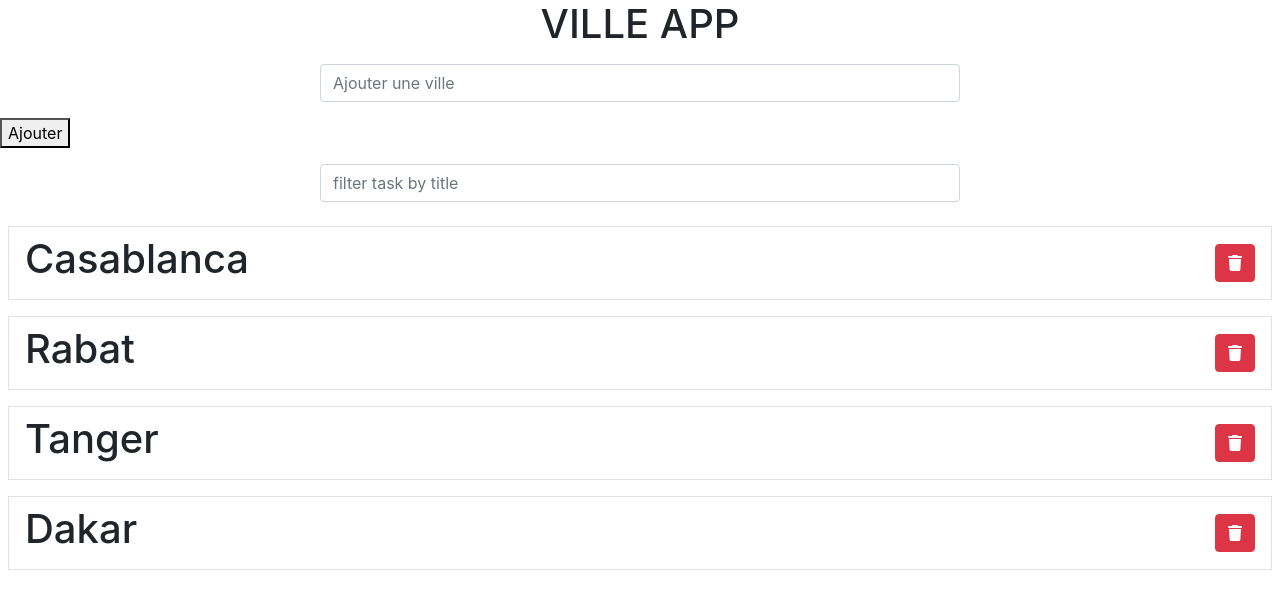
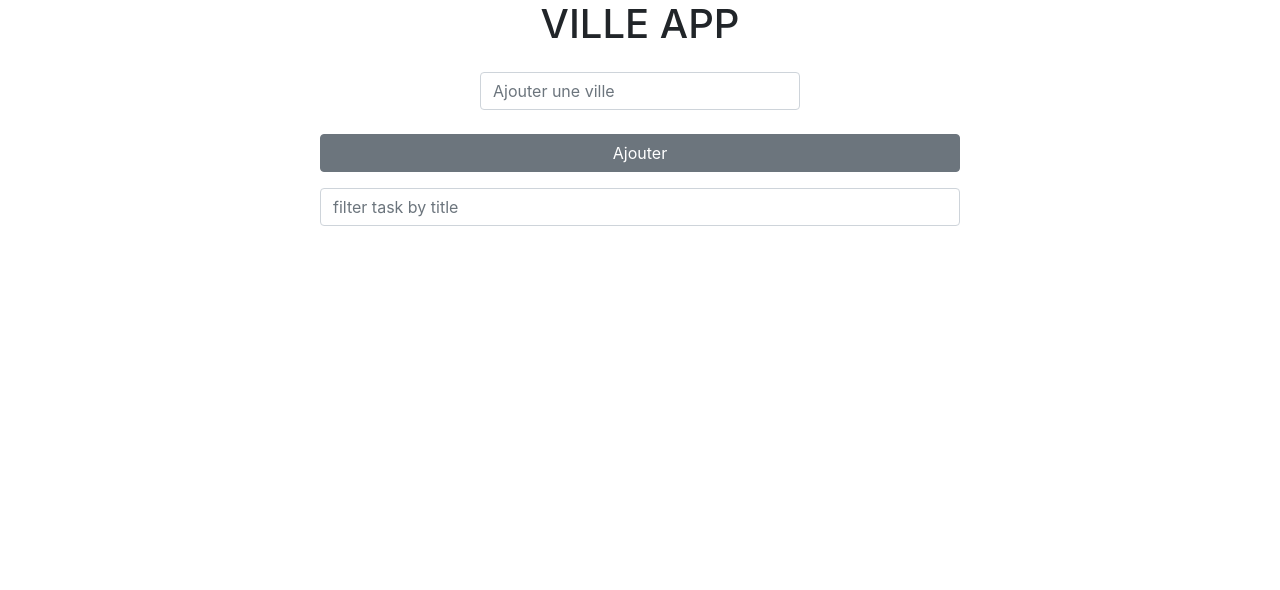
Before and after one commit to Mbayesarr/VilleApp, a React (Create React App) app: page / in a window 1280 px wide. Shown: the top 590 px of the page. Built offline with nearby package versions, Linux system fonts and the light colour scheme.

Commit message:
Add , Delete & Filter

```diff
--- /dev/null
+++ b/src/composents/Add.js
@@ -0,0 +1,28 @@
+import React, { useRef } from 'react'
+
+const Add = (props) => {
+
+    const inputville = useRef("")
+
+    const addVille= ()=>{
+        let input_value = inputville.current.value;
+        inputville.current.value="";
+        //alert(input_value)
+        props.addListville(input_value)
+
+    }
+    return (
+        <div class="d-grid gap-2 col-6 mx-auto">
+               <input type="text"
+                    placeholder="Ajouter une ville"
+                    className="form-control w-50 mx-auto m-3"
+                    ref={inputville}/>
+
+                 <button class="btn btn-secondary" type="button"
+                    onClick={addVille}>Ajouter</button>
+
+        </div>
+    )
+
+}
+export default Add
--- a/src/composents/ItemVille.js
+++ b/src/composents/ItemVille.js
@@ -1,12 +1,13 @@
 import React from 'react'
 
-const ItemVille = ({nomville}) => {
+const ItemVille = ({nomville, enDelete}) => {
 
     return (
         <div>
            <li className="list-group-item m-2 border d-flex justify-content-between align-items-center">
                     <h1 className="bottom-50 end-50">{nomville}</h1>
-                    <button className="btn btn-danger">
+                    <button className="btn btn-danger"
+                            onClick={()=>enDelete(nomville)}>
                         <i className="fa fa-trash" aria-hidden="true" />
                     </button>
                 </li>
--- a/src/composents/ListV.js
+++ b/src/composents/ListV.js
@@ -1,21 +1,61 @@
-import React, { useState } from 'react'
+import React, {useState,useRef } from 'react'
+import Add from './Add'
 import ItemVille from './ItemVille'
 const ListV = () => {
 
-    const [villes, setvilles] = useState(["Casablanca","Rabat","Tanger","Dakar"])
+    const [villes, setvilles] = useState([])
+
+    const [villesBackup, setvillesBackup] = useState([])
+
+        const addnewville = (newville) => {
+            if(newville){
+                setvilles([...villes, newville])
+                setvillesBackup([...villesBackup, newville])
+            } else alert("Le champs de saisi est vide !!!")
+
+
+        }
+
+        const firlterville = useRef("")
+
+        const filterVilleTitre = () =>{
+            let query = firlterville.current.value;
+            if(query===""){setvilles([... villesBackup])}
+            else{
+                let newlistville = [...villes]
+                newlistville = newlistville.filter((ville)=>ville.includes(query))
+                setvilles([...newlistville])
+            }
+
+        }
+
+        const deleteVille = (nomville) => {
+
+            if (window.confirm("Voulez vous supprimer ?") === false) return
+            let newville = [...villes]
+            newville = newville.filter((t) => t !== nomville)
+            setvilles([...newville])
+
+            setvillesBackup([...newville])
+
+
+        }
 
     return (
         <div>
              <h1 className="text-center">VILLE APP</h1>
-             <input type="text" placeholder="Ajouter une ville" className="form-control w-50 mx-auto m-3" />
-            <button className="text-center">Ajouter</button>
-
+            <Add addListville={addnewville}/>
             <div className="filter">
-                <input type="text" placeholder="filter task by title" className="form-control w-50 mx-auto m-3" />
+                <input type="text"
+                placeholder="filter task by title"
+                className="form-control w-50 mx-auto m-3"
+                onKeyUp={filterVilleTitre}
+                ref={firlterville}/>
             </div>
             <ul className="list-group">
                     {villes.map((villes)=>(
-                    <ItemVille nomville={villes}/>))}
+                    <ItemVille nomville={villes}
+                    enDelete={deleteVille}/>))}
             </ul>
         </div>
     )
```
